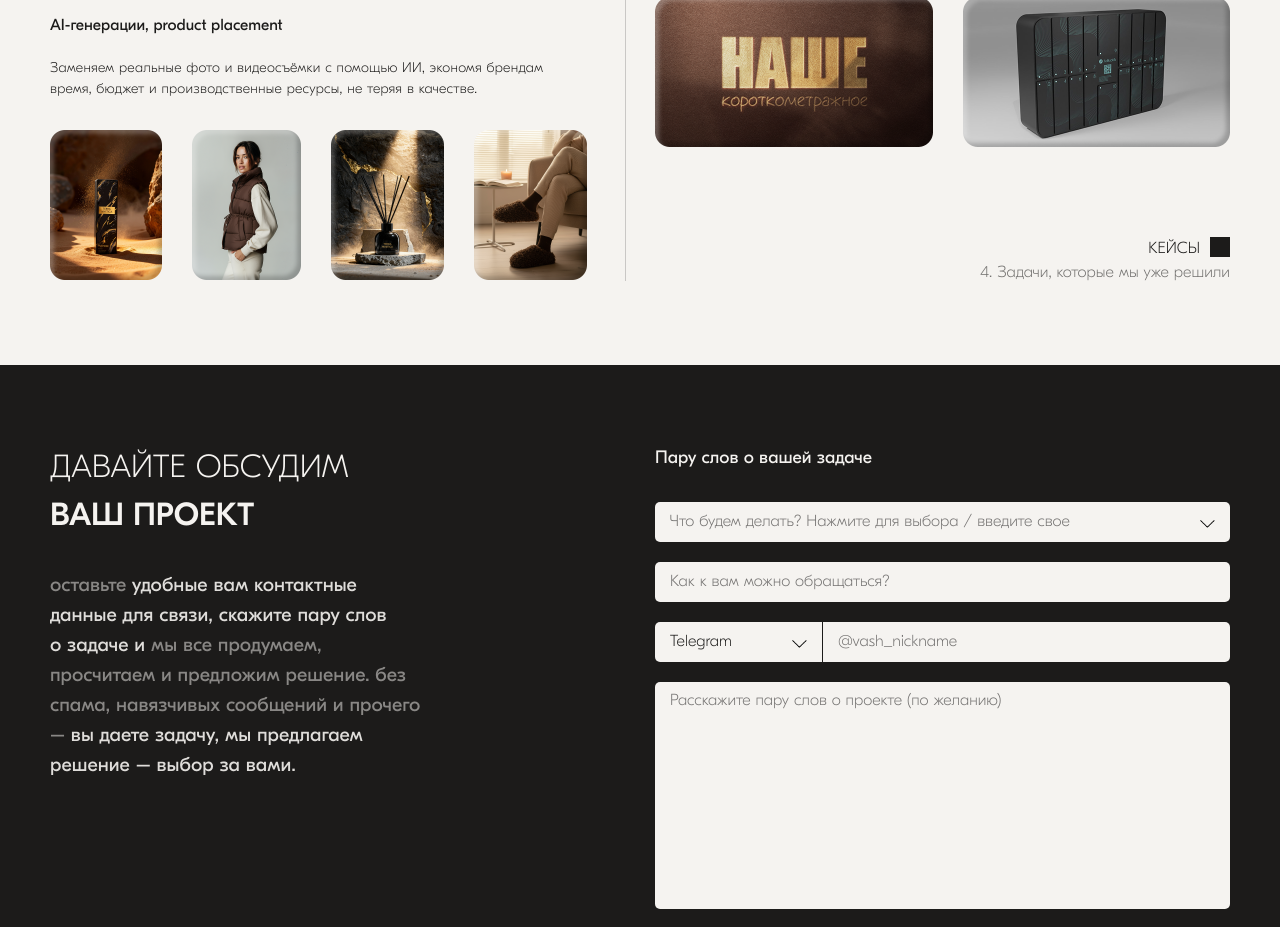
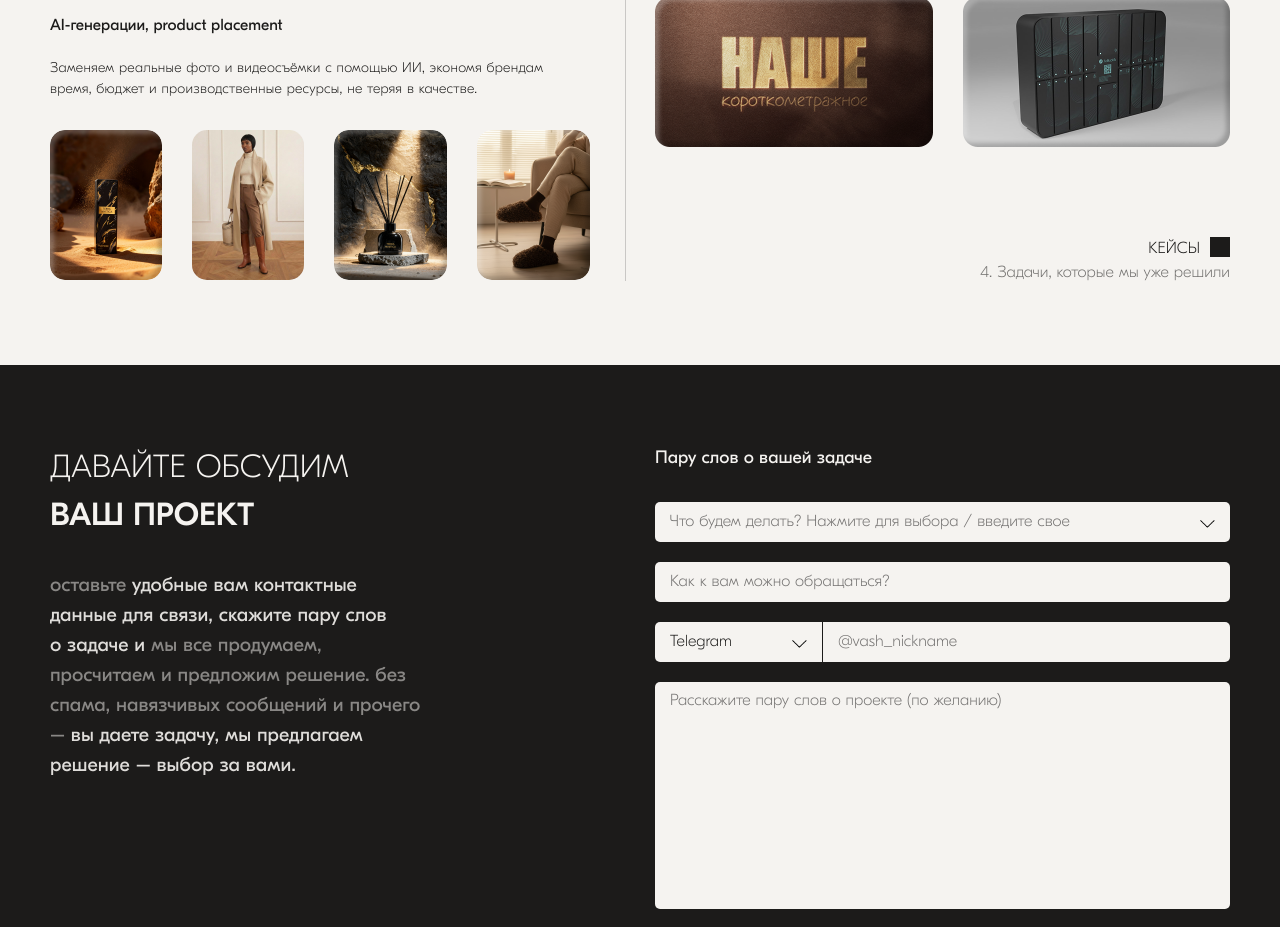
Before and after one commit to amzorka/right_shift, a React (Create React App) app: page / in a window 1280 px wide. Shown: the part 5740-6667 px from the top of the page. Built offline with nearby package versions, Linux system fonts and the light colour scheme.

Commit message:
ai2 changed

```diff
--- a/src/pages/Contacts.js
+++ b/src/pages/Contacts.js
@@ -7,11 +7,9 @@
 import MobileHeader from "../components/MobileHeader";
 import Header from "../components/Header";
 import Footer from "../components/Footer";
-import { initSmoothScroll } from "../utils/lenis";
 
 export default function Contacts() {
   const isMobile = useMobile();
-  const lenis = initSmoothScroll();
 
   return (
     <section className="contacts">
--- a/src/pages/OnlineStores.js
+++ b/src/pages/OnlineStores.js
@@ -8,11 +8,9 @@
 import WhyRightShift from "../components/WhyRightShift";
 import ContactForm from "../components/home/ContactForm";
 import "../scss/OnlineStores.scss";
-import { initSmoothScroll } from "../utils/lenis";
 import { useMobile } from "../hooks/useMobile";
 
 export default function OnlineStores() {
-  const lenis = initSmoothScroll();
   const isMobile = useMobile();
 
   return (
--- a/src/scss/CasesSecondPart.scss
+++ b/src/scss/CasesSecondPart.scss
@@ -77,6 +77,7 @@
       width: auto;
       height: 150px;
       object-fit: cover;
+      border-radius: 15px;
     }
   }
 
```
Also changed, not shown: src/images/ai2.png.
